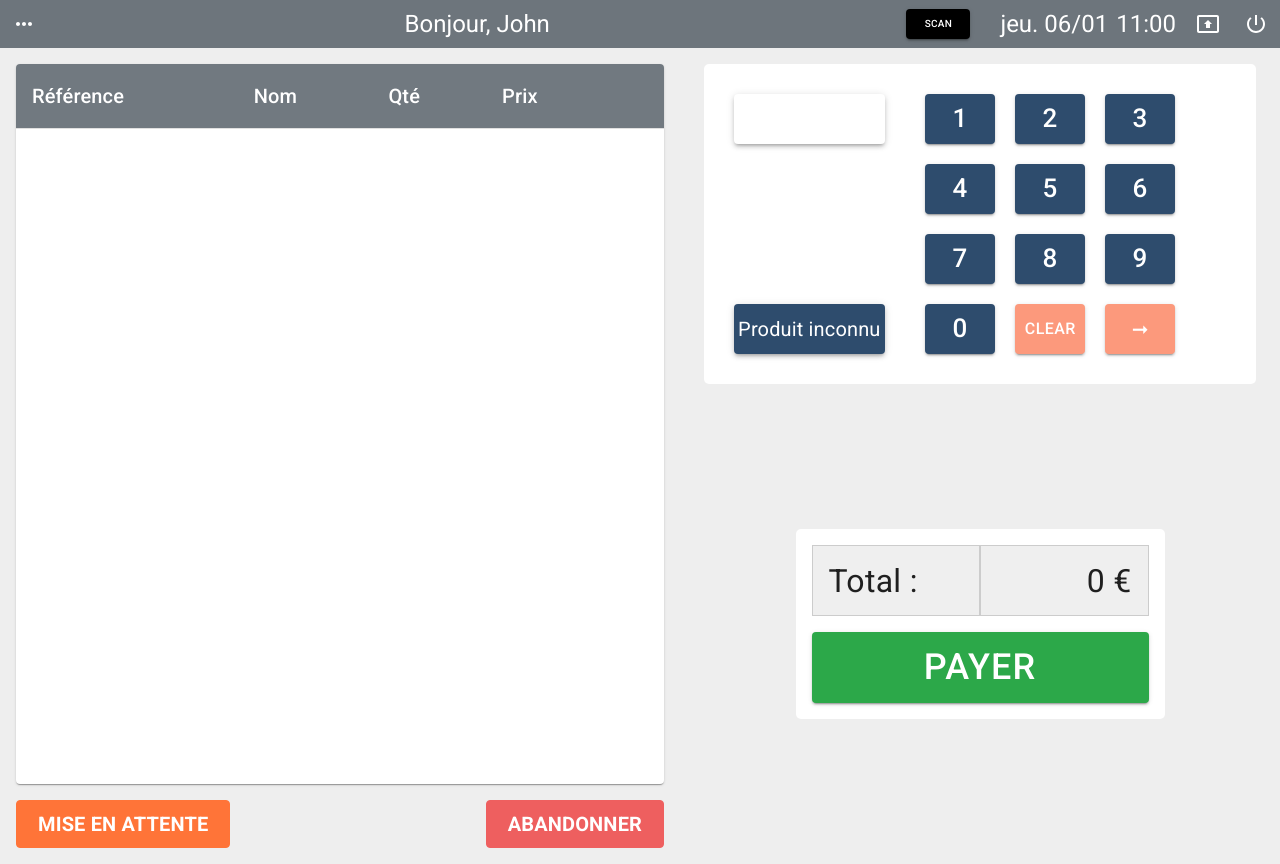
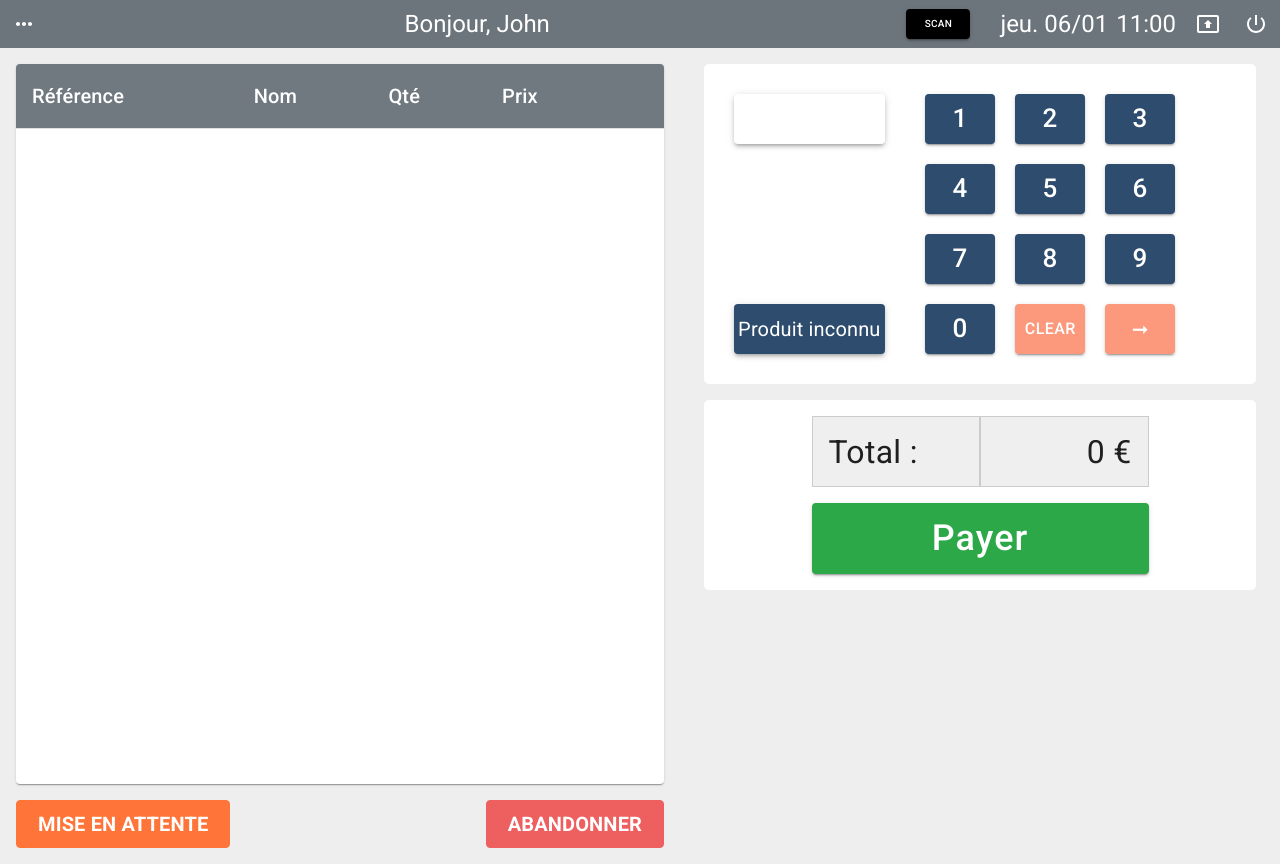
Before and after one commit to MrSquaare/evoltech, a React (Create React App) app: page / in a window 1280 px wide. Built offline with nearby package versions, Linux system fonts and the light colour scheme.

Commit message:
feat:payement panel

```diff
--- a/src/components/cashier/PayementPanel.tsx
+++ b/src/components/cashier/PayementPanel.tsx
@@ -31,7 +31,7 @@
         borderRadius: "5px",
         display: "flex",
         flexDirection: "column",
-        alignItems: "flex-end",
+        alignItems: "center",
       }}
     >
       <Box
@@ -80,6 +80,7 @@
           height: 71,
           fontSize: 36,
           backgroundColor: "#2CA849",
+          textTransform: "capitalize",
         }}
         onClick={() => handleOpen()}
       >
--- a/src/pages/Cashier.tsx
+++ b/src/pages/Cashier.tsx
@@ -89,7 +89,7 @@
                 flexGrow: 1,
               }}
             >
-              <ProductCodePanel  handleOpenProduct={handleOpenProduct}/>
+              <ProductCodePanel handleOpenProduct={handleOpenProduct} />
             </Box>
           </Box>
           <Box
@@ -97,10 +97,8 @@
               flexGrow: 1,
               display: "flex",
               flexDirection: "column",
-              padding: "1rem",
               width: "100%",
-              justifyContent: "center",
-              alignItems: "center",
+              marginTop: "16px",
             }}
           >
             <PayementPanel />
```
